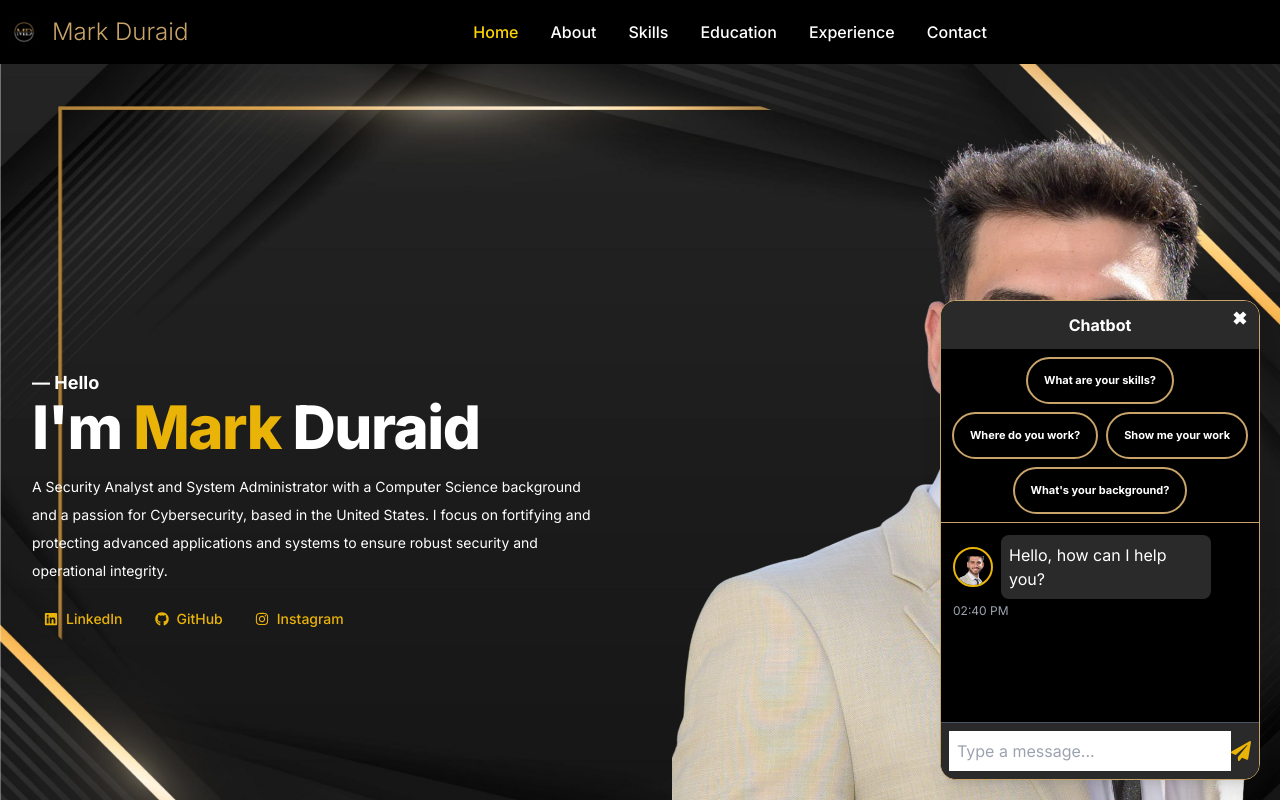
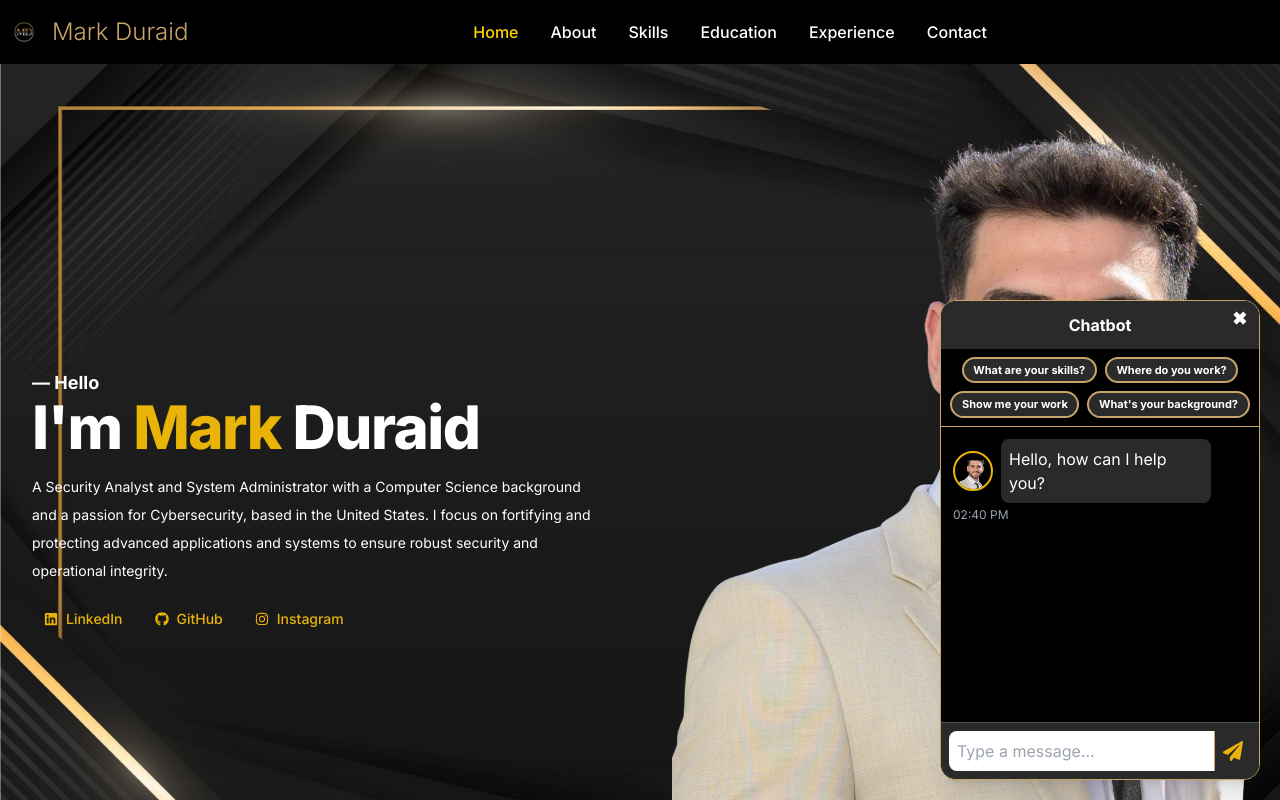
Before and after one commit to MarkDuraid21/Portfolio, a Next.js app in the folder portfolio/: page / in a window 1280 px wide. Both pictures are taken after a click on the button "Chat with Me". Shown: the top 800 px of the page. Built offline with nearby package versions, Linux system fonts and the light colour scheme.

Commit message:
Fixed user input box and suggestions to chatbot

```diff
--- a/portfolio/app/components/Chatbot.tsx
+++ b/portfolio/app/components/Chatbot.tsx
@@ -164,7 +164,7 @@ export default function Chatbot() {
                   key={idx}
                   onClick={() => setInput(prompt)}
                   className="chatbot-btn"
-                  style={{ fontSize: "11px", padding: "1rem 1rem", lineHeight: "1", borderColor: "#C9A46A" }}
+                  style={{ fontSize: "11px", padding: "0.6rem 0.6rem", lineHeight: "0.3", borderColor: "#C9A46A",  backgroundColor: "#2a2a2a"}}
                 >
                   {prompt}
                 </button>
@@ -202,13 +202,16 @@ export default function Chatbot() {
           <div className="p-2 flex border-t border-gray-600 bg-[#2a2a2a]">
           <input
             type="text"
-              className="flex-1 p-2 bg-[#2a2a2a] text-white border-none outline-none placeholder-gray-400"
+            className="flex-1 p-2 bg-[#2a2a2a] text-white border-none outline-none placeholder-gray-400 rounded-l-lg"
             placeholder="Type a message..."
             value={input}
             onChange={(e) => setInput(e.target.value)}
             onKeyPress={(e) => e.key === "Enter" && sendMessage()}
           />
-            <button onClick={sendMessage} className="focus:outline-none">
+          <button
+            onClick={sendMessage}
+            className="flex items-center justify-center p-2 bg-[#2a2a2a] border-l border-[#C9A46A] rounded-r-lg hover:bg-[#C9A46A] focus:outline-none"
+          >
             <FaPaperPlane className="text-yellow-500 w-5 h-5" />
           </button>
         </div>
```
Lines whose indentation alone changed are shown as unchanged.
